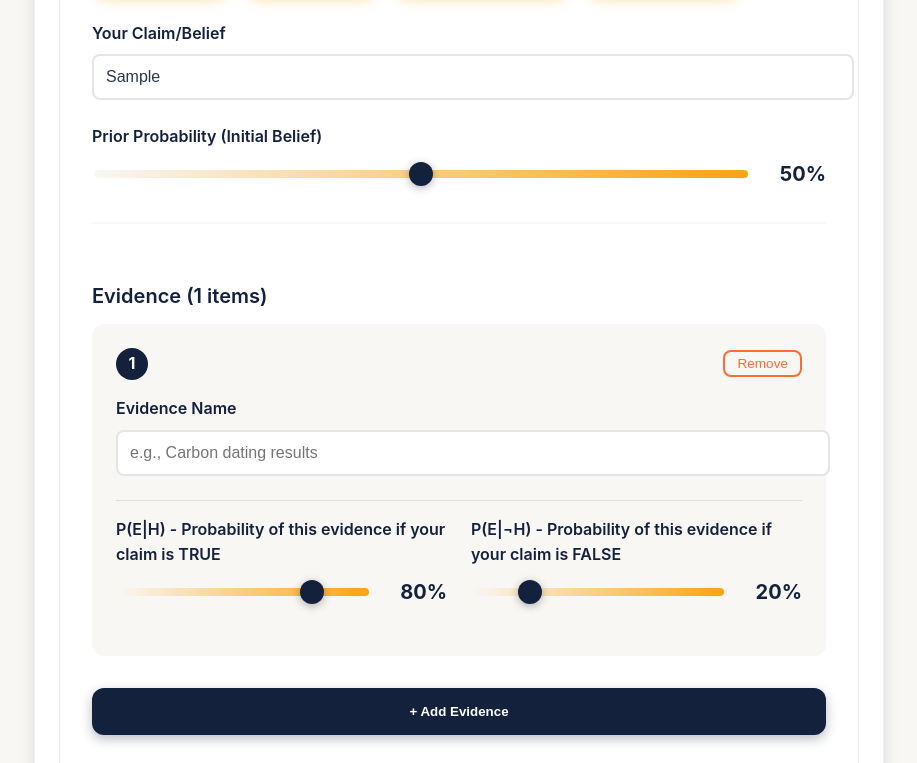
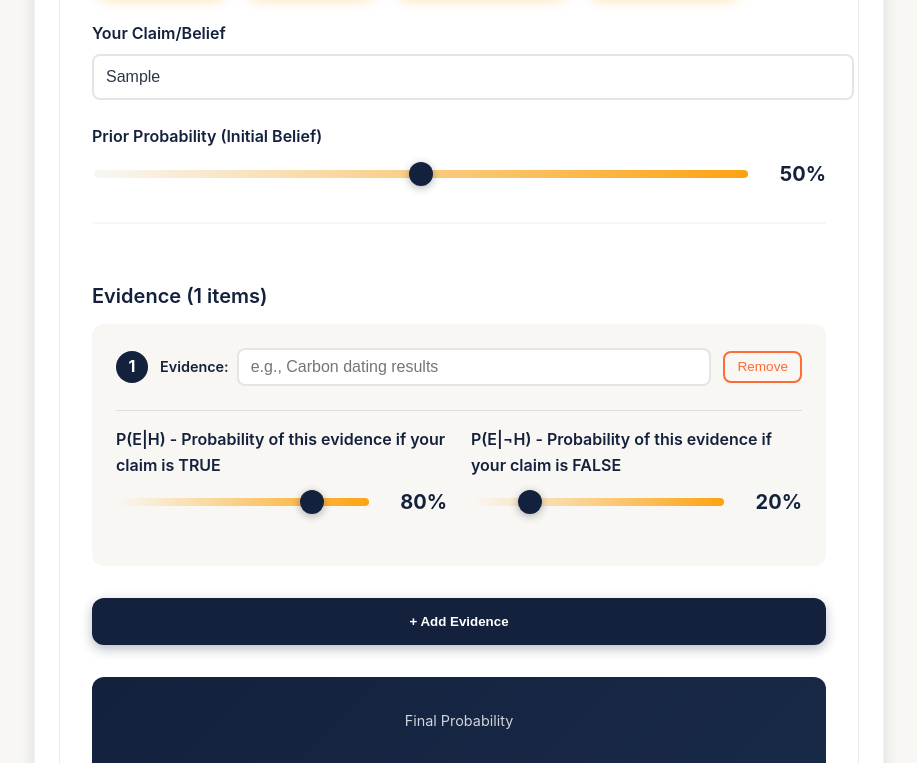
Before and after one commit to jbeers/jbeers.github.io, an Eleventy site: page projects/bayesian.html in a window 1280 px wide. Both pictures are taken after typing "Sample" into the empty fields and a click on the button "+ Add Evidence". Shown: the part 1778-2541 px from the top of the page, without its empty margins (181-1098 px from the left). Built offline with nearby package versions, Linux system fonts and the light colour scheme; Eleventy itself is replaced by a stand-in of ours; files that its build step writes are made by us from their sources.

Commit message:
Fix evidence card layout - horizontal label-input arrangement

```diff
--- a/projects/bayesian.html
+++ b/projects/bayesian.html
@@ -169,9 +169,9 @@ layout: base
 
   .evidence-header {
     display: flex;
-    justify-content: space-between;
     align-items: center;
-    margin-bottom: 1rem;
+    gap: 0.75rem;
+    margin-bottom: 1.5rem;
   }
 
   .evidence-number {
@@ -184,31 +184,59 @@ layout: base
     align-items: center;
     justify-content: center;
     font-weight: 700;
+    flex-shrink: 0;
+  }
+
+  .evidence-input-wrapper {
+    flex: 1;
+    display: flex;
+    flex-direction: row;
+    align-items: center;
+    gap: 0.5rem;
+    min-width: 0;
+  }
+
+  .evidence-input-wrapper label {
+    font-size: 0.9rem;
+    font-weight: 600;
+    color: var(--primary);
+    white-space: nowrap;
+    flex-shrink: 0;
+  }
+
+  .evidence-input-wrapper input {
+    flex: 1;
+    padding: 0.5rem 0.75rem;
+    border: 2px solid rgba(0, 0, 0, 0.1);
+    border-radius: var(--radius-sm);
+    font-size: 1rem;
+    background: var(--background);
+    color: var(--foreground);
+    box-sizing: border-box;
+    min-width: 0;
+  }
+
+  .evidence-input-wrapper input:focus {
+    outline: none;
+    border-color: var(--secondary);
   }
 
   .remove-btn {
     background: transparent;
     border: 2px solid var(--accent);
     color: var(--accent);
-    padding: 0.25rem 0.75rem;
+    padding: 0.4rem 0.75rem;
     border-radius: var(--radius-sm);
     cursor: pointer;
     font-size: 0.85rem;
     transition: all 0.2s ease;
+    flex-shrink: 0;
+    white-space: nowrap;
   }
 
   .remove-btn:hover {
     background: var(--accent);
     color: white;
-  }
-
-  .evidence-name-group {
-    margin-bottom: 1.5rem;
-  }
-
-  .evidence-name-group input {
-    font-size: 1.1rem;
-    font-weight: 500;
   }
 
   .evidence-sliders {
@@ -427,12 +455,11 @@ layout: base
         <div class="evidence-item">
           <div class="evidence-header">
             <div class="evidence-number" x-text="index + 1"></div>
+            <div class="evidence-input-wrapper">
+              <label>Evidence:</label>
+              <input type="text" x-model="item.name" @input="calculate()" placeholder="e.g., Carbon dating results">
+            </div>
             <button class="remove-btn" @click="removeEvidence(index)">Remove</button>
-          </div>
-
-          <div class="input-group evidence-name-group">
-            <label>Evidence Name</label>
-            <input type="text" x-model="item.name" @input="calculate()" placeholder="e.g., Carbon dating results">
           </div>
 
           <div class="evidence-sliders">
```
